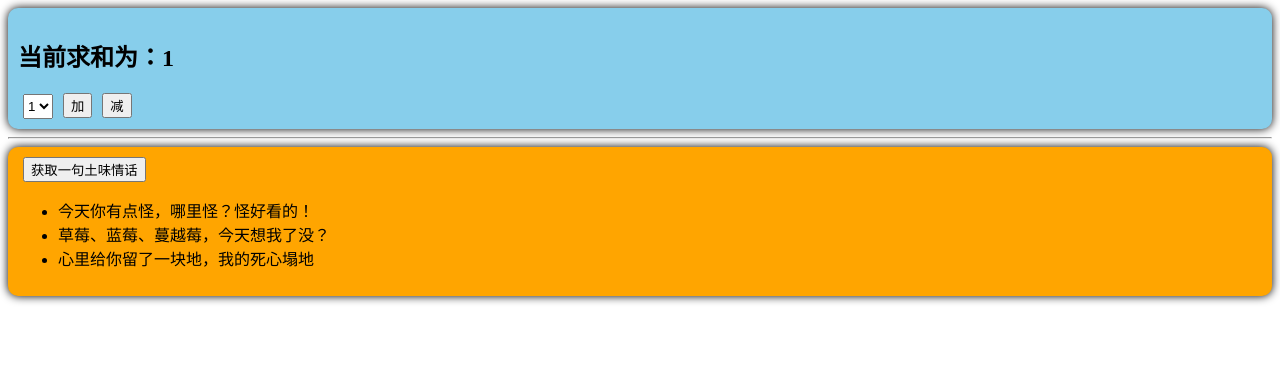
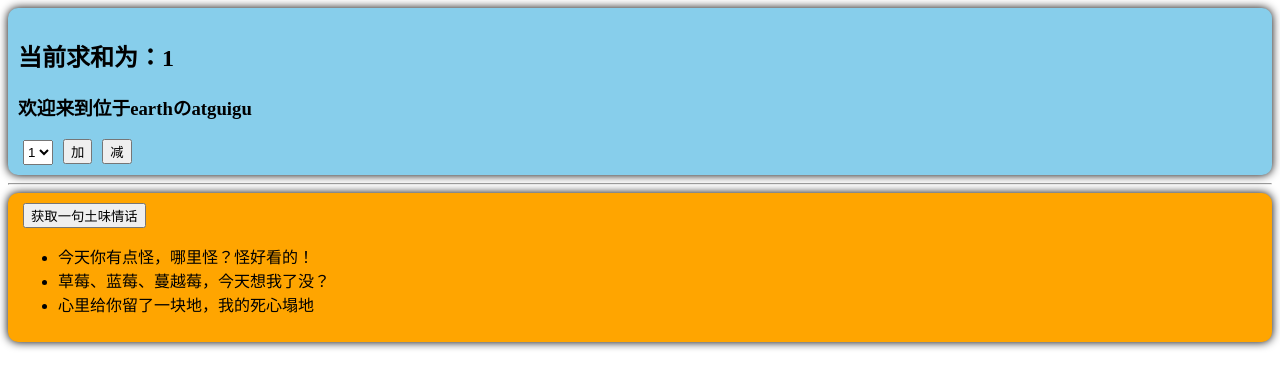
Before and after one commit to yiang231/vue3, a Vue app: page / in a window 1280 px wide. Shown: the top 388 px of the page. Built offline with nearby package versions, Linux system fonts and the light colour scheme.

Commit message:
pinia 中存储和读写数据

```diff
--- a/src/components/Count.vue
+++ b/src/components/Count.vue
@@ -1,6 +1,7 @@
 <template>
     <div class="count">
-        <h2>当前求和为：{{ sum }}</h2>
+        <h2>当前求和为：{{ countStore.sum }}</h2>
+        <h3>欢迎来到位于{{ countStore.address }}の{{ countStore.school }}</h3>
         <select v-model.number="n">
             <option value="1">1</option>
             <option value="2">2</option>
@@ -18,17 +19,30 @@ export default {
 </script>
 <script lang="ts" setup>
 import { ref } from 'vue'
+import { useCountStore } from '@/store/count'
 
-let sum = ref(1)
+// let sum = ref(1)
 // 选择的数字
 let n = ref(1)
+const countStore = useCountStore()
 
 function add() {
-    sum.value += n.value
+    // pinia 中修改数据的第一种方式，拿到后直接修改
+    // countStore.sum += n.value
+
+    // pinia 中修改数据的第二种方式，批量修改
+    // countStore.$patch({
+    //     sum: 666,
+    //     school: '尚硅谷',
+    //     address: '北京'
+    // })
+
+    // pinia 中修改数据的第三种方式，使用 actions
+    countStore.increment(n.value)
 }
 
 function sub() {
-    sum.value -= n.value
+    countStore.$state.sum -= n.value
 }
 </script>
 
--- a/src/components/Love.vue
+++ b/src/components/Love.vue
@@ -2,7 +2,7 @@
     <div class="love">
         <button @click="getLove">获取一句土味情话</button>
         <ul>
-            <li v-for="talk in talkList" :key="talk.id">{{ talk.title }}</li>
+            <li v-for="talk in loveStore.talkList" :key="talk.id">{{ talk.title }}</li>
         </ul>
     </div>
 </template>
@@ -13,16 +13,17 @@ export default {
 }
 </script>
 <script lang="ts" setup>
-import { reactive } from 'vue'
 import axios from 'axios'
+import { useLoveStore } from '@/store/love'
 import { nanoid } from 'nanoid'
 
 const url = 'https://api.uomg.com/api/rand.qinghua?format=json'
-let talkList = reactive([
-    { id: 'a', title: '今天你有点怪，哪里怪？怪好看的！' },
-    { id: 'b', title: '草莓、蓝莓、蔓越莓，今天想我了没？' },
-    { id: 'c', title: '心里给你留了一块地，我的死心塌地' }
-])
+// let talkList = reactive([
+//     { id: 'a', title: '今天你有点怪，哪里怪？怪好看的！' },
+//     { id: 'b', title: '草莓、蓝莓、蔓越莓，今天想我了没？' },
+//     { id: 'c', title: '心里给你留了一块地，我的死心塌地' }
+// ])
+const loveStore = useLoveStore()
 
 async function getLove() {
     // 结果解构再解构赋值，加重命名
@@ -30,7 +31,7 @@ async function getLove() {
         data: { content: title }
     } = await axios.get(url)
 
-    talkList.unshift({ id: nanoid(), title })
+    loveStore.talkList.unshift({ id: nanoid(), title })
 }
 </script>
 
--- /dev/null
+++ b/src/store/count.ts
@@ -0,0 +1,20 @@
+import { defineStore } from 'pinia'
+
+export const useCountStore = defineStore('count', {
+    // 存储动作函数，用于响应组件中的动作
+    actions: {
+        increment(value: number) {
+            if (this.sum < 100) {
+                this.sum += value
+            }
+        }
+    },
+    // 存储数据的地方
+    state() {
+        return {
+            sum: 1,
+            school: 'atguigu',
+            address: 'earth'
+        }
+    }
+})
--- /dev/null
+++ b/src/store/love.ts
@@ -0,0 +1,13 @@
+import { defineStore } from 'pinia'
+
+export const useLoveStore = defineStore('love', {
+    state() {
+        return {
+            talkList: [
+                { id: 'a', title: '今天你有点怪，哪里怪？怪好看的！' },
+                { id: 'b', title: '草莓、蓝莓、蔓越莓，今天想我了没？' },
+                { id: 'c', title: '心里给你留了一块地，我的死心塌地' }
+            ]
+        }
+    }
+})
```
